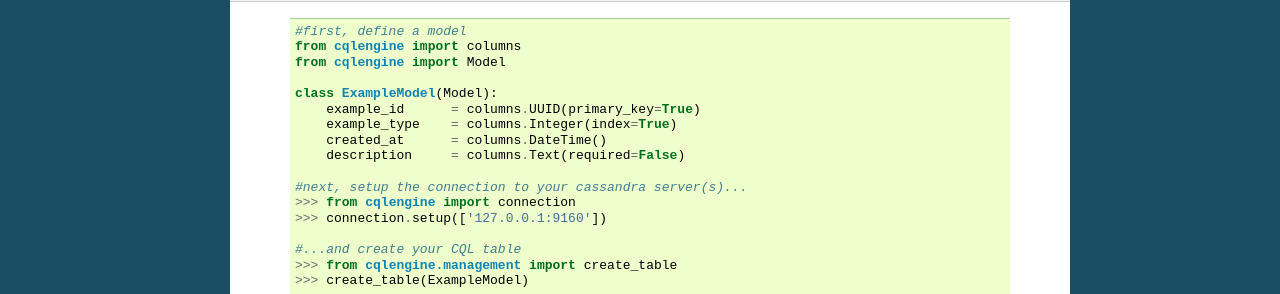
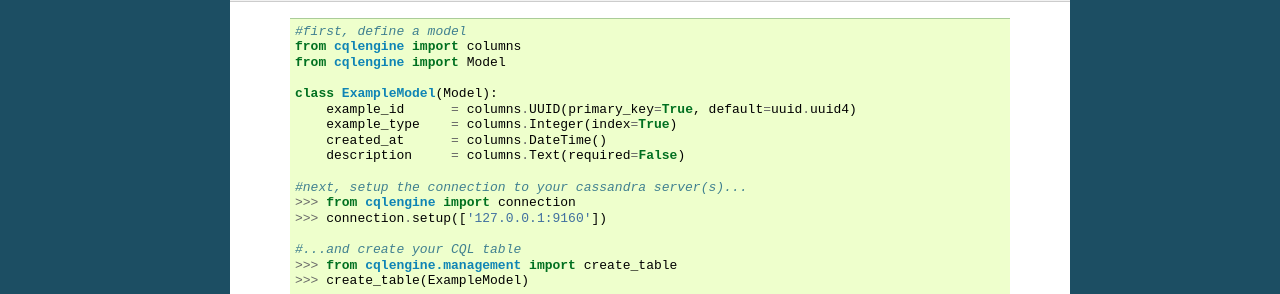
Before and after one commit to datastax/python-driver, a Sphinx documentation site: the page built from docs/index.rst, in a window 1280 px wide. Shown: the part 1094-1388 px from the top of the page. Built offline with Sphinx 7.4.7, drawn with Linux system fonts in a browser that asks for light colours; formulas are drawn with MathJax 3.

Commit message:
fixing the default value on the example partition key

```diff
--- a/docs/index.rst
+++ b/docs/index.rst
@@ -36,7 +36,7 @@
         from cqlengine import Model
 
         class ExampleModel(Model):
-            example_id      = columns.UUID(primary_key=True)
+            example_id      = columns.UUID(primary_key=True, default=uuid.uuid4)
             example_type    = columns.Integer(index=True)
             created_at      = columns.DateTime()
             description     = columns.Text(required=False)
```
Also changed, not shown: README.md (+1 -1 lines).
